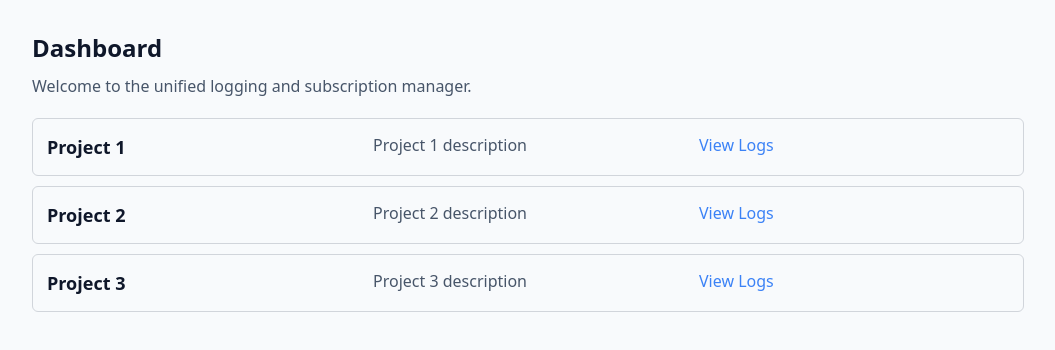
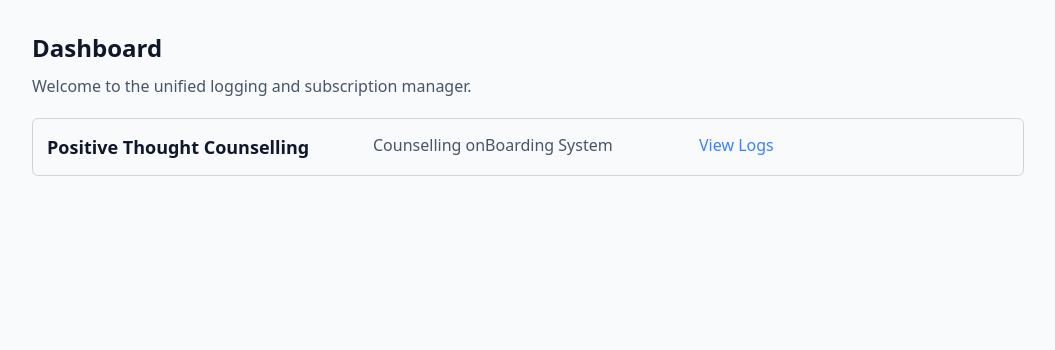
Before and after one commit to DDMJOHNM/logging_system_frontend, a Nuxt app: page / in a window 1280 px wide. Shown: the top 350 px of the page, without its empty margins (112-1167 px from the left). Built offline with nearby package versions, Linux system fonts and the light colour scheme.

Commit message:
adding getLogs call to backend

```diff
--- a/app/pages/index.vue
+++ b/app/pages/index.vue
@@ -14,24 +14,13 @@
 </template>
 <script setup lang="ts">
 import {reactive} from 'vue';
+//keep this hardcoded for now
 const projectCards = reactive([
   {
-    name: 'Project 1',
-    description: 'Project 1 description',
+    name: 'Positive Thought Counselling',
+    description: 'Counselling onBoarding System',
     id: '1',
-    logLink: '/logs?project_id=1',
-  },
-  {
-    name: 'Project 2',
-    description: 'Project 2 description',
-    id: '2',
-    logLink: '/logs?project_id=2',
-  },
-  {
-    name: 'Project 3',
-    description: 'Project 3 description',
-    id: '3',
-    logLink: '/logs?project_id=3',
-  },
+    logLink: '/logs?project_id=project-12345',
+  }
 ]);
 </script>
--- a/app/pages/logs.vue
+++ b/app/pages/logs.vue
@@ -5,66 +5,18 @@
   </div>
 </template>
 <script setup lang="ts">
+const logs = ref<any[]>([])
 
-import {reactive} from 'vue';
-const dummyData = [
-{
-  "schema_version": "1.0.0",
-  "event_id": "3f8c1c4e-2c4a-4c1a-9e3d-9b2f0c7d9a40",
-  "event_type": "model.inference.completed",
-  "severity": "info",
-  "occurred_at": "2026-04-09T17:30:00Z",
-  "project_id": "project-12345",
-  "user_id": "user-67890",
-  "service_type": "chat-completion",
-  "request_id": "req-abc-123",
-  "tokens_used": 1520,
-  "latency_ms": 842,
-  "has_correction": false,
-  "has_recommended": true,
-  "has_appointment": false,
-  "provider": "OpenAI",
-  "model": "gpt-4.1"
-},
+onMounted(() => {
+  getLogs()
+})
 
-{
-  "schema_version": "1.0.0",
-  "event_id": "3f8c1c4e-2c4a-4c1a-9e3d-9b2f0c7d9a41",
-  "event_type": "model.inference.completed",
-  "severity": "info",
-  "occurred_at": "2026-04-09T17:30:00Z",
-  "project_id": "project-12345",
-  "user_id": "user-67890",
-  "service_type": "chat-completion",
-  "request_id": "req-abc-123",
-  "tokens_used": 1520,
-  "latency_ms": 842,
-  "has_correction": false,
-  "has_recommended": true,
-  "has_appointment": false,
-  "provider": "OpenAI",
-  "model": "gpt-4.1"
-},
-{
-  "schema_version": "1.0.0",
-  "event_id": "3f8c1c4e-2c4a-4c1a-9e3d-9b2f0c7d9a42",
-  "event_type": "model.inference.completed",
-  "severity": "info",
-  "occurred_at": "2026-04-09T17:30:00Z",
-  "project_id": "project-12345",
-  "user_id": "user-67890",
-  "service_type": "chat-completion",
-  "request_id": "req-abc-123",
-  "tokens_used": 1520,
-  "latency_ms": 842,
-  "has_correction": false,
-  "has_recommended": true,
-  "has_appointment": false,
-  "provider": "OpenAI",
-  "model": "gpt-4.1"
+async function getLogs() {
+  const { project_id } = useRoute().query
+  if (!project_id || typeof project_id !== 'string') return
+
+  const response = await $fetch<{ logs: { data: any[] } }>('/api/logs', { query: { project_id } })
+  logs.value = response.logs.data
+  console.log(logs.value)
 }
-];
-
-const logs = reactive(dummyData);
-
 </script>
```
Also changed, not shown: 1 other file (tests, documents, lock files or other folders).
